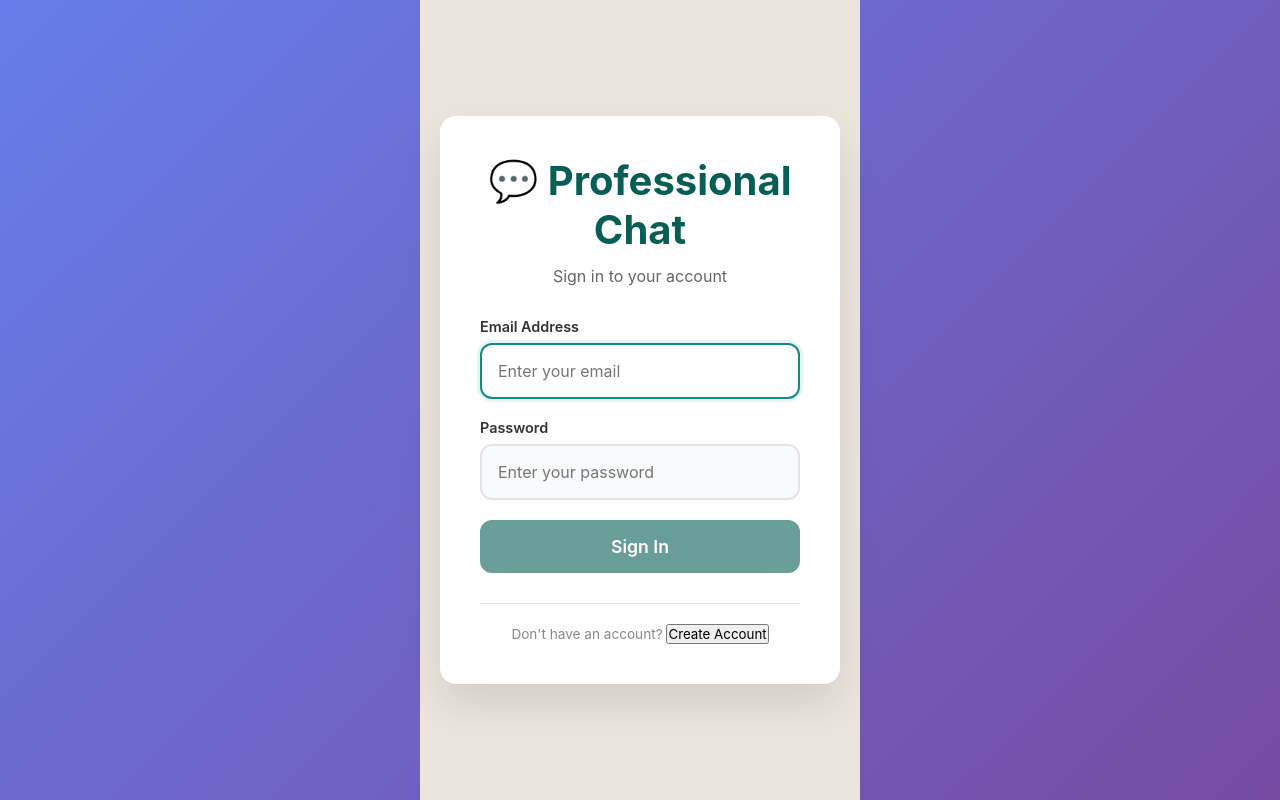
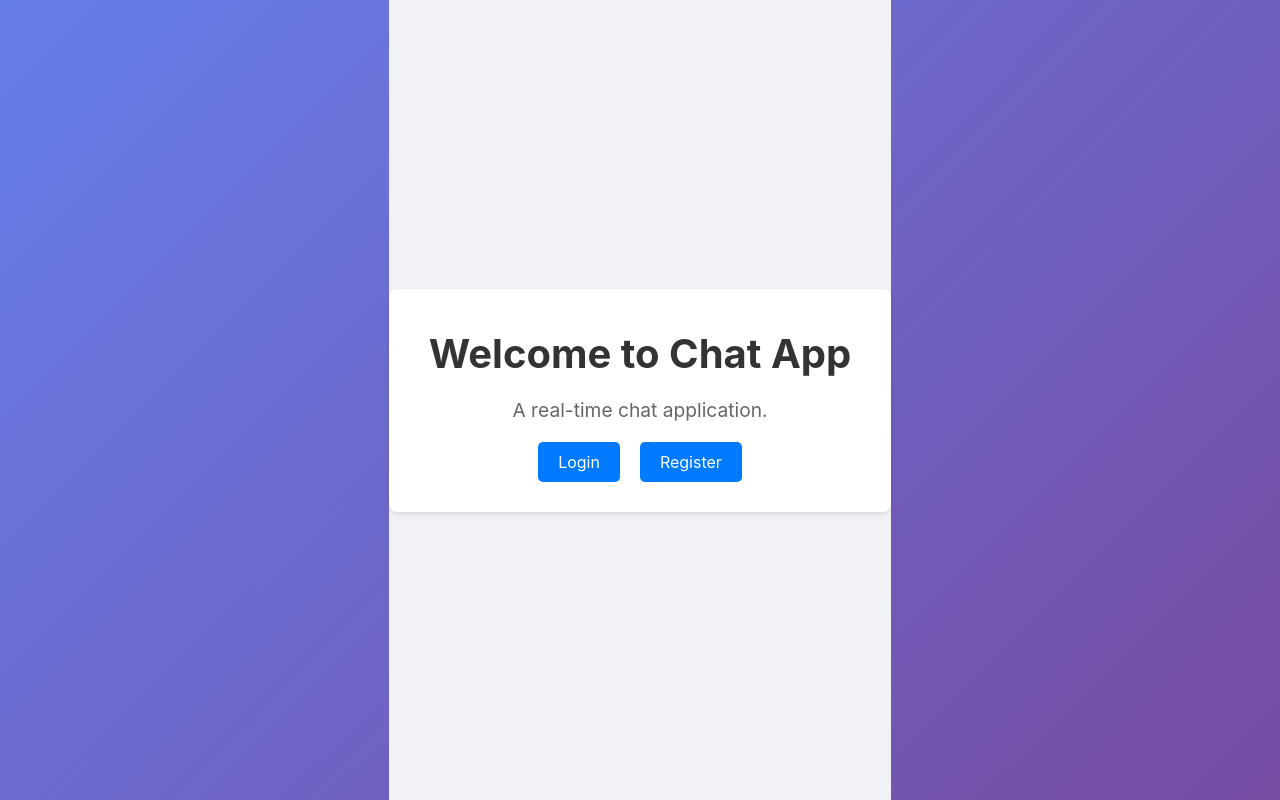
Before and after one commit to dhiauddin-234/chat-app, a React (Create React App) app in the folder chat-app/client/: page / in a window 1280 px wide. Built offline with nearby package versions, Linux system fonts and the light colour scheme.

Commit message:
feat: Implement new landing and login pages

```diff
--- a/chat-app/client/package.json
+++ b/chat-app/client/package.json
@@ -9,12 +9,11 @@
     "@testing-library/user-event": "^13.5.0",
     "react": "^18.2.0",
     "react-dom": "^18.2.0",
+    "react-router-dom": "^7.9.6",
     "react-scripts": "5.0.1",
     "socket.io-client": "^4.7.2",
     "web-vitals": "^2.1.4"
   },
-  "homepage": ".",
-  "private": true,
   "scripts": {
     "start": "react-scripts start",
     "build": "GENERATE_SOURCEMAP=false react-scripts build",
--- a/chat-app/client/src/App.js
+++ b/chat-app/client/src/App.js
@@ -1,165 +1,49 @@
-import React, { useState, useEffect } from 'react';
-import { io } from 'socket.io-client';
+import React from 'react';
+import { BrowserRouter as Router, Routes, Route, Navigate } from 'react-router-dom';
+import Landing from './components/Landing';
 import Login from './components/Login';
 import Register from './components/Register';
 import Chat from './components/Chat';
+import RoomList from './components/RoomList';
+import CreateRoom from './components/CreateRoom';
+import ProtectedRoute from './components/ProtectedRoute';
 import authService from './services/authService';
 import './App.css';
 
-let socket = null;
-
 function App() {
-  const [user, setUser] = useState(null);
-  const [isConnected, setIsConnected] = useState(false);
-  const [isAuthenticated, setIsAuthenticated] = useState(false);
-  const [showRegister, setShowRegister] = useState(false);
-  const [isLoading, setIsLoading] = useState(true);
-
-  useEffect(() => {
-    // Check if user is already authenticated
-    const checkAuth = async () => {
-      if (authService.isAuthenticated() && !authService.isTokenExpired()) {
-        try {
-          const profileData = await authService.getProfile();
-          setUser(profileData.user);
-          setIsAuthenticated(true);
-          initializeSocket();
-        } catch (error) {
-          console.error('Auth check failed:', error);
-          authService.logout();
-        }
-      }
-      setIsLoading(false);
-    };
-
-    checkAuth();
-  }, []);
-
-  const initializeSocket = () => {
-    if (socket) {
-      socket.disconnect();
-    }
-
-    // Use local development server for demo
-    const socketUrl = 'http://localhost:5000';
-
-    console.log('Connecting to socket:', socketUrl);
-    socket = io(socketUrl, {
-      withCredentials: true,
-      transports: ['websocket', 'polling'],
-      timeout: 20000,
-      forceNew: true
-    });
-
-    socket.on('connect', () => {
-      console.log('Connected to server');
-      // Authenticate with JWT token
-      const token = authService.getToken();
-      if (token) {
-        socket.emit('authenticate', token);
-      }
-    });
-
-    socket.on('authenticated', (userData) => {
-      console.log('Socket authenticated:', userData);
-      setIsConnected(true);
-    });
-
-    socket.on('auth_error', (error) => {
-      console.error('Socket auth error:', error);
-      handleLogout();
-    });
-
-    socket.on('disconnect', () => {
-      console.log('Disconnected from server');
-      setIsConnected(false);
-    });
-
-    socket.on('connect_error', (error) => {
-      console.error('Connection error:', error);
-      setIsConnected(false);
-    });
-  };
-
-  const handleLogin = async (credentials) => {
-    try {
-      const loginData = await authService.login(credentials);
-      setUser(loginData.user);
-      setIsAuthenticated(true);
-      initializeSocket();
-    } catch (error) {
-      throw error;
-    }
-  };
-
-  const handleRegister = async (userData) => {
-    try {
-      const registerData = await authService.register(userData);
-      setUser(registerData.user);
-      setIsAuthenticated(true);
-      initializeSocket();
-    } catch (error) {
-      throw error;
-    }
-  };
-
-  const handleLogout = () => {
-    authService.logout();
-    setUser(null);
-    setIsAuthenticated(false);
-    setIsConnected(false);
-    if (socket) {
-      socket.disconnect();
-      socket = null;
-    }
-  };
-
-  if (isLoading) {
-    return (
-      <div className="loading-container">
-        <div className="loading-spinner"></div>
-        <p>Loading...</p>
-      </div>
-    );
-  }
-
-  if (!isAuthenticated) {
-    if (showRegister) {
-      return (
-        <Register
-          onRegister={handleRegister}
-          onSwitchToLogin={() => setShowRegister(false)}
+  return (
+    <Router>
+      <Routes>
+        <Route path="/" element={<Landing />} />
+        <Route path="/login" element={<Login />} />
+        <Route path="/register" element={<Register />} />
+        <Route
+          path="/rooms"
+          element={
+            <ProtectedRoute isAllowed={authService.isAuthenticated()}>
+              <RoomList />
+            </ProtectedRoute>
+          }
         />
-      );
-    }
-
-    return (
-      <Login
-        onLogin={handleLogin}
-        onSwitchToRegister={() => setShowRegister(true)}
-      />
-    );
-  }
-
-  if (!isConnected) {
-    return (
-      <div className="connecting-container">
-        <div className="connecting-spinner"></div>
-        <p>Connecting to Chat Server...</p>
-        <small style={{marginTop: '8px', opacity: 0.8}}>
-          Please ensure the server is running on localhost:5000
-        </small>
-      </div>
-    );
-  }
-
-  return (
-    <Chat
-      socket={socket}
-      username={user.username}
-      user={user}
-      onLogout={handleLogout}
-    />
+        <Route
+          path="/rooms/create"
+          element={
+            <ProtectedRoute isAllowed={authService.isAuthenticated()}>
+              <CreateRoom />
+            </ProtectedRoute>
+          }
+        />
+        <Route
+          path="/chat/:roomId"
+          element={
+            <ProtectedRoute isAllowed={authService.isAuthenticated()}>
+              <Chat />
+            </ProtectedRoute>
+          }
+        />
+        <Route path="*" element={<Navigate to="/" />} />
+      </Routes>
+    </Router>
   );
 }
 
--- /dev/null
+++ b/chat-app/client/src/components/Landing.css
@@ -0,0 +1,48 @@
+
+.landing-container {
+    display: flex;
+    justify-content: center;
+    align-items: center;
+    height: 100vh;
+    background-color: #f0f2f5;
+  }
+
+  .landing-content {
+    text-align: center;
+    background: #fff;
+    padding: 40px;
+    border-radius: 8px;
+    box-shadow: 0 2px 4px rgba(0, 0, 0, 0.1);
+  }
+
+  .landing-content h1 {
+    font-size: 2.5em;
+    margin-bottom: 20px;
+    color: #333;
+  }
+
+  .landing-content p {
+    font-size: 1.2em;
+    margin-bottom: 30px;
+    color: #666;
+  }
+
+  .landing-buttons .btn {
+    margin: 0 10px;
+    padding: 10px 20px;
+    font-size: 1em;
+    border-radius: 5px;
+    text-decoration: none;
+    color: #fff;
+    cursor: pointer;
+  }
+
+  .btn-primary {
+    background-color: #007bff;
+    border: 1px solid #007bff;
+  }
+
+  .btn-secondary {
+    background-color: #6c757d;
+    border: 1px solid #6c757d;
+  }
--- /dev/null
+++ b/chat-app/client/src/components/Landing.js
@@ -0,0 +1,21 @@
+
+import React from 'react';
+import { Link } from 'react-router-dom';
+import './Landing.css';
+
+const Landing = () => {
+  return (
+    <div className="landing-container">
+      <div className="landing-content">
+        <h1>Welcome to Chat App</h1>
+        <p>A real-time chat application.</p>
+        <div className="landing-buttons">
+          <Link to="/login" className="btn btn-primary">Login</Link>
+          <Link to="/register" className="btn btn-secondary">Register</Link>
+        </div>
+      </div>
+    </div>
+  );
+};
+
+export default Landing;
--- a/chat-app/client/src/components/Login.css
+++ b/chat-app/client/src/components/Login.css
@@ -1,179 +1,49 @@
-/* Login Container */
 .login-container {
-  min-height: 100vh;
     display: flex;
+    justify-content: center;
     align-items: center;
-  justify-content: center;
-  background-color: #ECE5DD;
-  padding: 20px;
-  font-family: -apple-system, BlinkMacSystemFont, 'Segoe UI', 'Roboto', sans-serif;
+    height: 100vh;
+    background-color: #f0f2f5;
   }
 
-/* Login Card */
-.login-card {
-  background: white;
-  border-radius: 16px;
-  box-shadow: 0 20px 40px rgba(0, 0, 0, 0.1);
+  .login-form {
+    background: #fff;
     padding: 40px;
-  width: 100%;
-  max-width: 400px;
-  text-align: center;
-  animation: slideUp 0.5s ease-out;
+    border-radius: 8px;
+    box-shadow: 0 2px 4px rgba(0, 0, 0, 0.1);
+    width: 300px;
   }
 
-@keyframes slideUp {
-  from {
-    opacity: 0;
-    transform: translateY(30px);
-  }
-  to {
-    opacity: 1;
-    transform: translateY(0);
-  }
+  .login-form h2 {
+    text-align: center;
+    margin-bottom: 20px;
+    color: #333;
   }
 
-/* Header */
-.login-header h1 {
-  margin: 0 0 10px 0;
-  font-size: 2.5rem;
-  font-weight: 700;
-  color: #075E54;
+  .form-group {
+    margin-bottom: 15px;
   }
 
-.login-header p {
-  margin: 0 0 30px 0;
+  .form-group label {
+    display: block;
+    margin-bottom: 5px;
     color: #666;
-  font-size: 1rem;
-  line-height: 1.5;
   }
 
-/* Form */
-.login-form {
-  margin-bottom: 30px;
+  .form-group input {
+    width: 100%;
+    padding: 8px;
+    border: 1px solid #ccc;
+    border-radius: 4px;
   }
 
-.input-group {
-  margin-bottom: 20px;
-  text-align: left;
+  .btn {
+    width: 100%;
+    padding: 10px;
+    background-color: #007bff;
+    border: none;
+    border-radius: 5px;
+    color: #fff;
+    font-size: 1em;
+    cursor: pointer;
   }
-
-.input-group label {
-  display: block;
-  margin-bottom: 8px;
-  font-weight: 600;
-  color: #333;
-  font-size: 0.9rem;
-}
-
-.input-group input {
-  width: 100%;
-  padding: 16px;
-  border: 2px solid #e1e5e9;
-  border-radius: 12px;
-  font-size: 1rem;
-  transition: all 0.3s ease;
-  box-sizing: border-box;
-  background: #f8f9fa;
-}
-
-.input-group input:focus {
-  outline: none;
-  border-color: #128C7E;
-  background: white;
-  box-shadow: 0 0 0 3px rgba(18, 140, 126, 0.1);
-}
-
-.input-group input.error {
-  border-color: #e74c3c;
-  background: #fdf2f2;
-}
-
-.input-group input:disabled {
-  opacity: 0.6;
-  cursor: not-allowed;
-}
-
-.error-message {
-  display: block;
-  color: #e74c3c;
-  font-size: 0.85rem;
-  margin-top: 8px;
-  font-weight: 500;
-}
-
-/* Button */
-.login-button {
-  width: 100%;
-  padding: 16px;
-  background-color: #075E54;
-  color: white;
-  border: none;
-  border-radius: 12px;
-  font-size: 1.1rem;
-  font-weight: 600;
-  cursor: pointer;
-  transition: all 0.3s ease;
-  display: flex;
-  align-items: center;
-  justify-content: center;
-  gap: 8px;
-}
-
-.login-button:hover:not(:disabled) {
-  transform: translateY(-2px);
-  box-shadow: 0 8px 25px rgba(7, 94, 84, 0.3);
-  background-color: #128C7E;
-}
-
-.login-button:active:not(:disabled) {
-  transform: translateY(0);
-}
-
-.login-button:disabled {
-  opacity: 0.6;
-  cursor: not-allowed;
-  transform: none;
-  box-shadow: none;
-}
-
-/* Spinner */
-.spinner {
-  width: 16px;
-  height: 16px;
-  border: 2px solid rgba(255, 255, 255, 0.3);
-  border-top: 2px solid white;
-  border-radius: 50%;
-  animation: spin 1s linear infinite;
-}
-
-@keyframes spin {
-  0% { transform: rotate(0deg); }
-  100% { transform: rotate(360deg); }
-}
-
-/* Footer */
-.login-footer {
-  border-top: 1px solid #e1e5e9;
-  padding-top: 20px;
-}
-
-.login-footer p {
-  margin: 0;
-  color: #888;
-  font-size: 0.85rem;
-}
-
-/* Responsive */
-@media (max-width: 480px) {
-  .login-container {
-    padding: 10px;
-  }
-
-  .login-card {
-    padding: 30px 20px;
-  }
-
-  .login-header h1 {
-    font-size: 2rem;
-  }
-}
--- a/chat-app/client/src/components/Login.js
+++ b/chat-app/client/src/components/Login.js
@@ -1,147 +1,47 @@
 import React, { useState } from 'react';
+import { useNavigate } from 'react-router-dom';
+import authService from '../services/authService';
 import './Login.css';
 
-const Login = ({ onLogin, onSwitchToRegister }) => {
-  const [formData, setFormData] = useState({
-    email: '',
-    password: ''
-  });
-  const [errors, setErrors] = useState({});
-  const [isLoading, setIsLoading] = useState(false);
-
-  const handleChange = (e) => {
-    const { name, value } = e.target;
-    setFormData(prev => ({
-      ...prev,
-      [name]: value
-    }));
-    // Clear error when user starts typing
-    if (errors[name]) {
-      setErrors(prev => ({
-        ...prev,
-        [name]: ''
-      }));
-    }
-  };
-
-  const validateForm = () => {
-    const newErrors = {};
-
-    // Email validation
-    const emailRegex = /^[^\s@]+@[^\s@]+\.[^\s@]+$/;
-    if (!formData.email) {
-      newErrors.email = 'Email is required';
-    } else if (!emailRegex.test(formData.email)) {
-      newErrors.email = 'Please enter a valid email';
-    }
-
-    // Password validation
-    if (!formData.password) {
-      newErrors.password = 'Password is required';
-    }
-
-    setErrors(newErrors);
-    return Object.keys(newErrors).length === 0;
-  };
+const Login = () => {
+  const [email, setEmail] = useState('');
+  const [password, setPassword] = useState('');
+  const navigate = useNavigate();
 
   const handleSubmit = async (e) => {
     e.preventDefault();
-
-    if (!validateForm()) {
-      return;
-    }
-
-    setIsLoading(true);
-    setErrors({});
-
     try {
-      await onLogin({
-        email: formData.email,
-        password: formData.password
-      });
+      await authService.login({ email, password });
+      navigate('/rooms');
     } catch (error) {
-      setErrors({ submit: error.message || 'Login failed. Please check your credentials.' });
-      setIsLoading(false);
+      console.error('Login failed', error);
     }
   };
 
   return (
     <div className="login-container">
-      <div className="login-card">
-        <div className="login-header">
-          <h1>💬 Professional Chat</h1>
-          <p>Sign in to your account</p>
-        </div>
-
       <form onSubmit={handleSubmit} className="login-form">
-          <div className="input-group">
-            <label htmlFor="email">Email Address</label>            <input
-              id="email"
-              name="email"
+        <h2>Login</h2>
+        <div className="form-group">
+          <label>Email</label>
+          <input
             type="email"
-              placeholder="Enter your email"
-              value={formData.email}
-              onChange={handleChange}
-              className={errors.email ? 'error' : ''}
-              disabled={isLoading}
-              autoComplete="email"
-              autoFocus
+            value={email}
+            onChange={(e) => setEmail(e.target.value)}
             required
           />
-            {errors.email && <span className="error-message">{errors.email}</span>}
         </div>
-
-          <div className="input-group">
-            <label htmlFor="password">Password</label>
+        <div className="form-group">
+          <label>Password</label>
           <input
-              id="password"
-              name="password"
             type="password"
-              placeholder="Enter your password"
-              value={formData.password}
-              onChange={handleChange}
-              className={errors.password ? 'error' : ''}
-              disabled={isLoading}
-              autoComplete="current-password"
+            value={password}
+            onChange={(e) => setPassword(e.target.value)}
             required
           />
-            {errors.password && <span className="error-message">{errors.password}</span>}
         </div>
-
-          {errors.submit && (
-            <div className="error-message submit-error">{errors.submit}</div>
-          )}
-
-          <button
-            type="submit"
-            className="login-button"
-            disabled={isLoading || !formData.email || !formData.password}
-          >
-            {isLoading ? (
-              <>
-                <span className="spinner"></span>
-                Signing In...
-              </>
-            ) : (
-              'Sign In'
-            )}
-          </button>
+        <button type="submit" className="btn">Login</button>
       </form>
-
-        <div className="login-footer">
-          <p>
-            Don't have an account?{' '}
-            <button
-              type="button"
-              className="link-button"
-              onClick={onSwitchToRegister}
-              disabled={isLoading}
-            >
-              Create Account
-            </button>
-          </p>
-        </div>
-      </div>
     </div>
   );
 };
--- /dev/null
+++ b/chat-app/client/src/components/ProtectedRoute.js
@@ -0,0 +1,12 @@
+import React from 'react';
+import { Navigate, Outlet } from 'react-router-dom';
+
+const ProtectedRoute = ({ isAllowed, redirectPath = '/', children }) => {
+  if (!isAllowed) {
+    return <Navigate to={redirectPath} replace />;
+  }
+
+  return children ? children : <Outlet />;
+};
+
+export default ProtectedRoute;
```
Also changed, not shown: 1 other file (tests, documents, lock files or other folders). Lines whose indentation alone changed are shown as unchanged.
